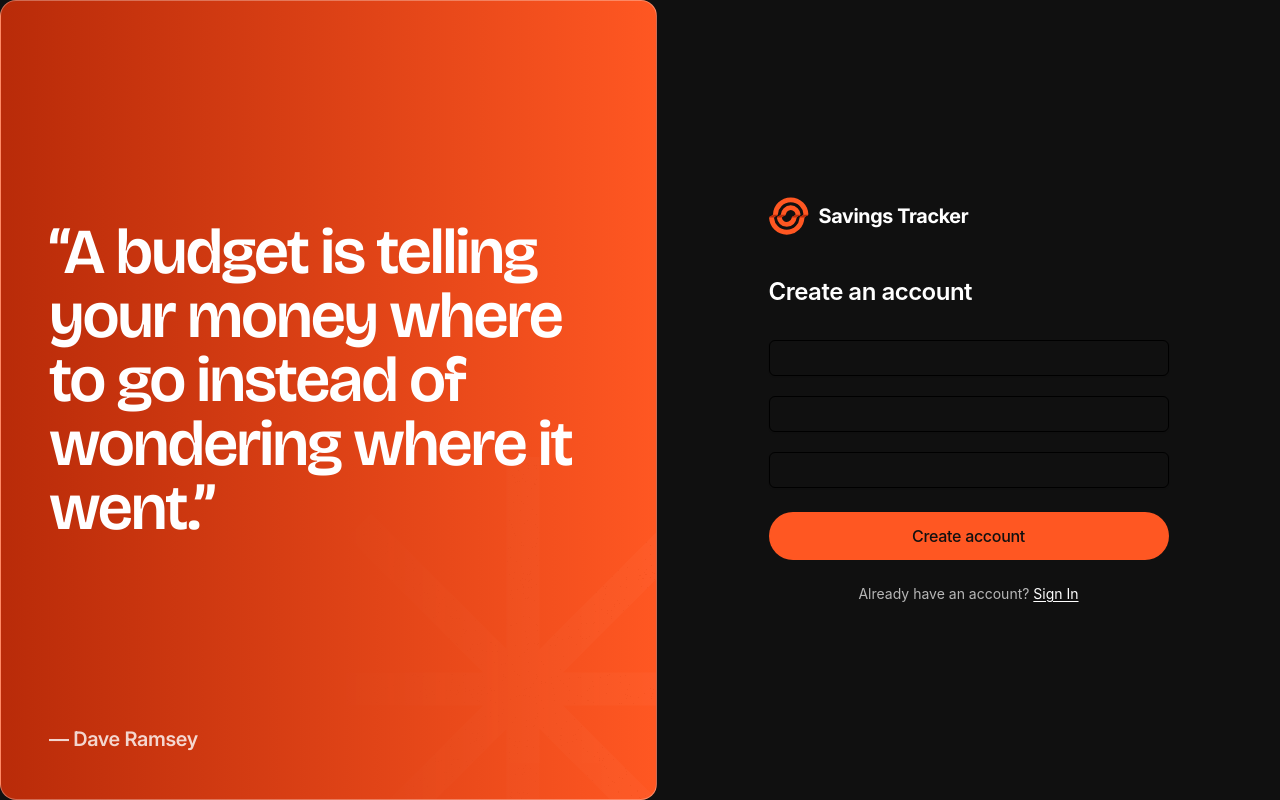
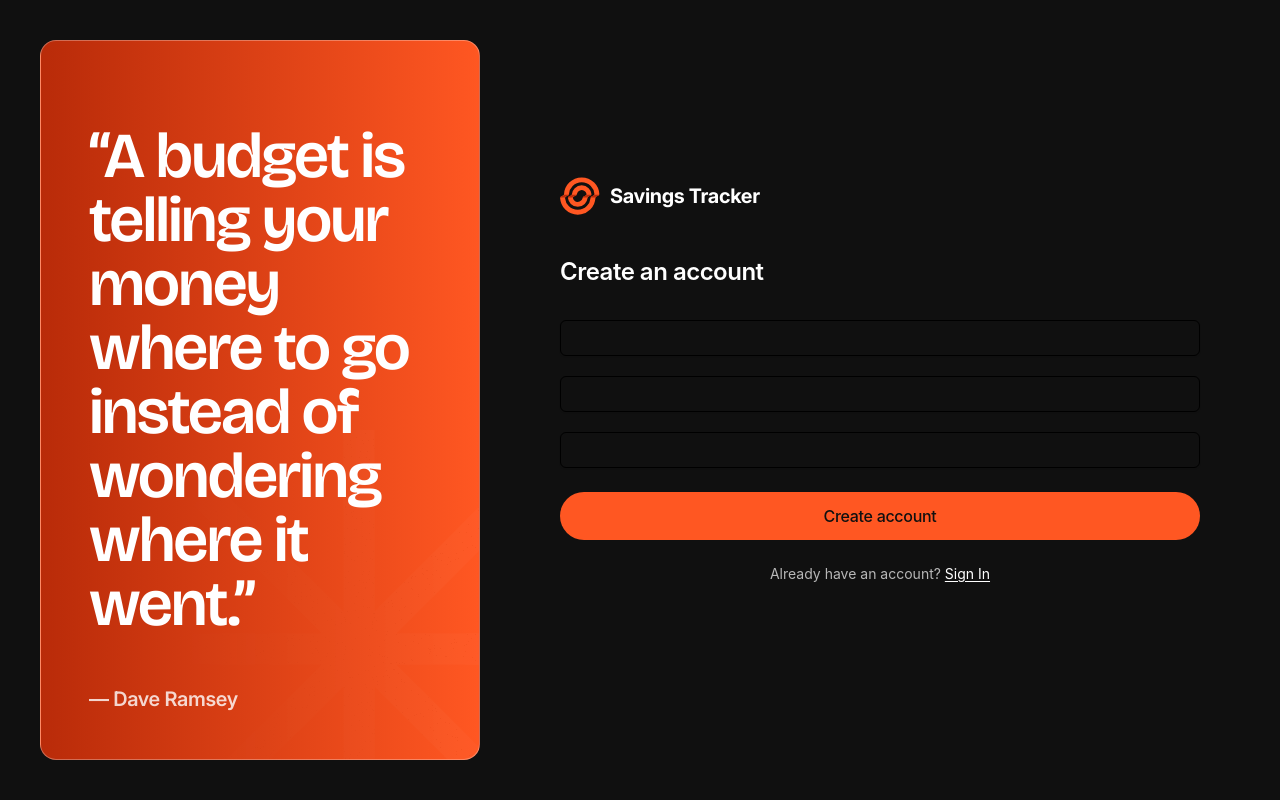
Before and after one commit to aserputko/fe-savings-tracker, a React (Vite) app: page /signup in a window 1280 px wide. Built offline with nearby package versions, Linux system fonts and the light colour scheme.

Commit message:
feat: update button text to 'Sign In' and enhance SignupView layout with responsive styles

```diff
--- a/src/features/auth/components/LoginView.tsx
+++ b/src/features/auth/components/LoginView.tsx
@@ -85,7 +85,7 @@ export function LoginView() {
             )}
 
             <Button type="submit" variant="primary" className="w-full mt-3" disabled={isPending}>
-              {isPending ? 'Signing in…' : 'Sign in'}
+              {isPending ? 'Signing in…' : 'Sign In'}
             </Button>
           </form>
 
--- a/src/features/auth/components/SignupView.tsx
+++ b/src/features/auth/components/SignupView.tsx
@@ -34,13 +34,13 @@ export function SignupView() {
   };
 
   return (
-    <div className="flex min-h-screen flex-col lg:flex-row bg-neutral-900">
+    <div className="flex min-h-screen flex-col lg:flex-row bg-neutral-900 lg:pl-10 lg:pr-20 lg:py-10 lg:gap-20">
       {/* Orange decorative panel — desktop only */}
       <AuthQuote />
 
       {/* Form panel */}
-      <div className="flex flex-1 items-center justify-center p-8 bg-neutral-900">
-        <div className="w-full max-w-100">
+      <div className="flex flex-1 items-center justify-center p-8 lg:flex-none lg:w-[640px] lg:p-0 bg-neutral-900">
+        <div className="w-full mb-10">
           <Logo className='mb-10' />
           <h1 className="text-2xl font-semibold text-neutral-0 tracking-[-0.5px] mb-8">
             Create an account
--- a/src/shared/components/ui/input/input.tsx
+++ b/src/shared/components/ui/input/input.tsx
@@ -46,6 +46,7 @@ export const Input = React.forwardRef<HTMLInputElement, InputProps>(
         {label !== undefined && (
           <label className="text-base font-medium text-neutral-0 leading-normal tracking-[-0.3px]">
             {label}
+            {required && <span>*</span>}
           </label>
         )}
         <div className={cn(inputWrapperVariants({ variant, className }))}>
```
